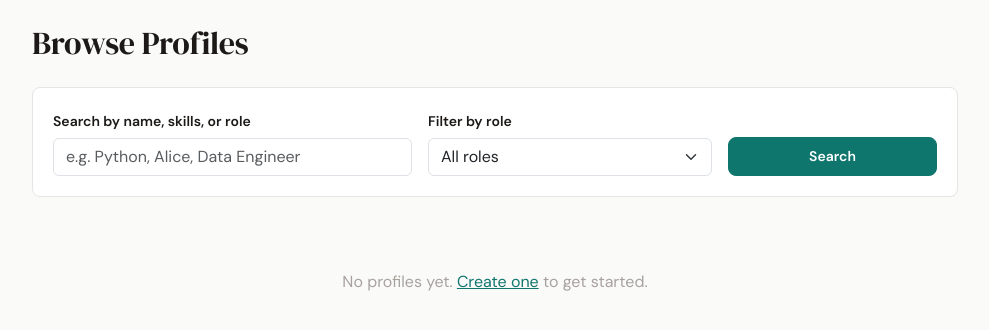
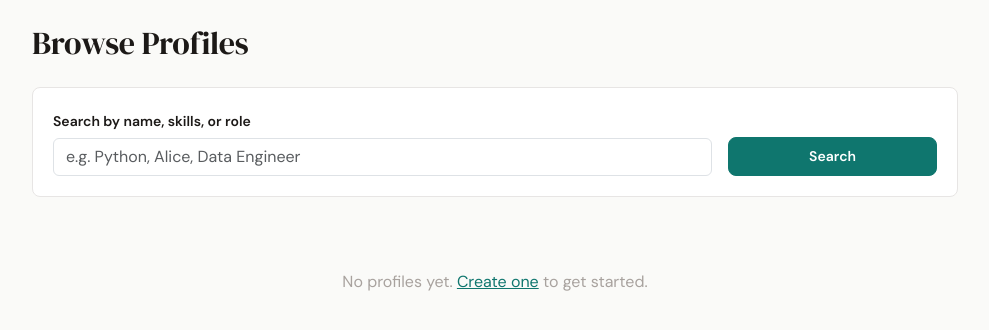
Before and after one commit to brandon-sanchez/Skill-Bridge-Career-Navigator, a Flask app: template templates/search.html in a window 1280 px wide. Shown: the part 63-393 px from the top of the page, without its empty margins (145-1134 px from the left). Run offline with Flask 3, Linux system fonts and the light colour scheme; the template is opened without the code that fills it, so the values that code supplies are empty.

Commit message:
Finalized case study project with comments and finished the DESIGNDOCUMENT.md and the README.md

```diff
--- a/ai_engine.py
+++ b/ai_engine.py
@@ -51,7 +51,8 @@ def analyze_gaps(user_skills, target_role, persona, openai_key='', rapidapi_key=
 
 
 def generate_roadmap(missing_skills, target_role, persona, openai_key=''):
-    """Build a phased learning plan for the user's skill gaps.
+    """
+    Build a phased learning plan for the user's skill gaps.
 
     Returns a dict with phases, each containing free and paid resource suggestions.
     """
--- a/app.py
+++ b/app.py
@@ -1,4 +1,5 @@
-"""Skill-Bridge Career Navigator — Flask application.
+"""
+ lask application.
 
 The main entry point that has all the routes and brings every thing together including the resume parser, the AI engine and the job search modules. I have the routes validate the input and call the particular service for returing the response.
 """
@@ -24,8 +25,6 @@ def create_app(config_class=Config):
     app = Flask(__name__)
     app.config.from_object(config_class)
 
-    os.makedirs(app.config.get('UPLOAD_FOLDER', 'uploads'), exist_ok=True)
-
     db.init_app(app)
 
     with app.app_context():
@@ -38,7 +37,7 @@ def create_app(config_class=Config):
 
 def validate_onboard_form(form_data, has_resume_text):
     """
-    Validate the onboarding form and return a list of error messages.
+    Validate the form info being passed and return a list of error messages.
 
     The errors list will be empty if there are no errors, otherwise the list will contain the list of errors.
     """
@@ -63,37 +62,25 @@ def validate_onboard_form(form_data, has_resume_text):
 
     return errors
 
-
-def load_role_options():
-    """Load role names from our O*NET data for dropdowns and autocomplete."""
-    data_path = os.path.join(os.path.dirname(__file__), 'data', 'skills_database.json')
-    try:
-        with open(data_path, 'r') as f:
-            data = json.load(f)
-        return sorted(data.get('roles', {}).keys())
-    except (FileNotFoundError, json.JSONDecodeError):
-        return []
-
 def register_routes(app):
 
     @app.route('/')
     def index():
         """Landing page with the onboarding wizard."""
 
-        roles = load_role_options()
-        return render_template('index.html', roles=roles)
+        return render_template('index.html')
 
     @app.route('/onboard', methods=['POST'])
     def onboard():
         """Process the onboarding wizard and create a profile.
 
         Saves the profile immediately, then redirects to a loading page
-        where skill extraction happens asynchronously via an API call.
+        where skill extraction happens asynchronously via the API call.
         """
 
         resume_text = request.form.get('resume_text', '').strip()
 
-        # If a file was uploaded, extract the text from it for storage
+        # ff a file was uploaded, extract the text from it for storage
         resume_file = request.files.get('resume_file')
         if resume_file and resume_file.filename:
             try:
@@ -115,10 +102,9 @@ def register_routes(app):
         if errors:
             for error in errors:
                 flash(error, 'danger')
-            roles = load_role_options()
-            return render_template('index.html', roles=roles), 400
+            return render_template('index.html'), 400
 
-        # Save the profile without skills — extraction happens async
+        # save the profile without skills
         profile = Profile(
             name=request.form['name'].strip(),
             email=email,
@@ -129,7 +115,7 @@ def register_routes(app):
         db.session.add(profile)
         db.session.commit()
 
-        # Show loading page while skills are extracted
+        # show loading page while skills are extracted
         return render_template('loading.html',
             title=f'Building Profile — {profile.name}',
             heading='Parsing your resume',
@@ -145,7 +131,7 @@ def register_routes(app):
 
     @app.route('/profile/<int:profile_id>')
     def profile_view(profile_id):
-        """Display a profile with extracted skills."""
+        """Display profile with extracted skills."""
 
         profile = Profile.query.get_or_404(profile_id)
         return render_template('profile.html', profile=profile)
@@ -267,7 +253,7 @@ def register_routes(app):
 
         profile = Profile.query.get_or_404(profile_id)
 
-        # Already extracted
+        # already extracted
         if profile.get_skills_list():
             return jsonify({'status': 'ready'})
 
@@ -342,10 +328,11 @@ def register_routes(app):
 
     @app.route('/search')
     def search():
-        """Search profiles by name, skills, or target role."""
+        """
+        Search profiles by name, skills, or target role.
+        """
 
         query = request.args.get('q', '').strip()
-        role_filter = request.args.get('role', '').strip()
 
         results = Profile.query
         if query:
@@ -356,19 +343,17 @@ def register_routes(app):
                     Profile.target_role.ilike(f'%{query}%'),
                 )
             )
-        if role_filter:
-            results = results.filter(Profile.target_role.ilike(f'%{role_filter}%'))  # type: ignore[union-attr]
 
         results = results.order_by(Profile.created_at.desc()).all()
-        roles = load_role_options()
-        return render_template(
-            'search.html', profiles=results, roles=roles,
-            query=query, role_filter=role_filter
-        )
+        return render_template('search.html', profiles=results, query=query)
 
     @app.route('/api/check-email')
     def api_check_email():
-        """Check if an email is already in use."""
+        """
+        Check if an email is already in use.
+
+        Returns True if an email is already in use, False otherwise.
+        """
         email = request.args.get('email', '').strip()
         if not email:
             return jsonify({'available': False, 'message': 'Email is required.'})
@@ -376,12 +361,6 @@ def register_routes(app):
         if exists:
             return jsonify({'available': False, 'message': 'A profile with this email already exists.'})
         return jsonify({'available': True})
-
-    @app.route('/api/roles')
-    def api_roles():
-        """JSON list of known roles for frontend autocomplete."""
-
-        return jsonify(load_role_options())
 
     @app.errorhandler(404)
     def not_found(e):
--- a/config.py
+++ b/config.py
@@ -11,4 +11,3 @@ class Config:
     OPENAI_API_KEY = os.getenv('OPENAI_API_KEY', '')
     RAPIDAPI_KEY = os.getenv('RAPIDAPI_KEY', '')
     MAX_CONTENT_LENGTH = 5 * 1024 * 1024
-    UPLOAD_FOLDER = os.path.join(os.path.dirname(os.path.abspath(__file__)), 'uploads')
--- a/templates/search.html
+++ b/templates/search.html
@@ -11,19 +11,10 @@
         <div class="sb-card mb-4">
             <div class="card-body">
                 <form method="GET" action="{{ url_for('search') }}" class="row g-3">
-                    <div class="col-md-5">
+                    <div class="col-md-9">
                         <label for="q" class="form-label">Search by name, skills, or role</label>
                         <input type="text" class="form-control" name="q" id="q"
                                value="{{ query }}" placeholder="e.g. Python, Alice, Data Engineer">
-                    </div>
-                    <div class="col-md-4">
-                        <label for="role" class="form-label">Filter by role</label>
-                        <select class="form-select" name="role" id="role">
-                            <option value="">All roles</option>
-                            {% for r in roles %}
-                                <option value="{{ r }}" {{ 'selected' if role_filter == r }}>{{ r }}</option>
-                            {% endfor %}
-                        </select>
                     </div>
                     <div class="col-md-3 d-flex align-items-end">
                         <button type="submit" class="btn btn-sb-primary w-100">Search</button>
@@ -76,7 +67,7 @@
         {% else %}
             <div class="text-center py-5">
                 <p style="color: var(--sb-text-muted);">
-                    {% if query or role_filter %}
+                    {% if query %}
                         No profiles match your search. Try different keywords.
                     {% else %}
                         No profiles yet. <a href="{{ url_for('index') }}" style="color: var(--sb-primary);">Create one</a> to get started.
```
Also changed, not shown: DESIGNDOCUMENT.md (added, +72 -0 lines), job_search.py (+9 -5 lines), models.py (+13 -5 lines), resume_parser.py (+15 -10 lines), README.md.
